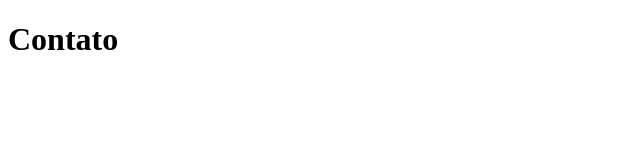
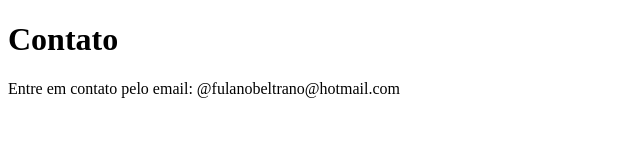
Before and after one commit to arturgomesc/sistema-de-cadastro, a plain HTML site: page contato.html in a window 1280 px wide. Shown: the whole page, without its empty margins (0-640 px from the left). Drawn offline with Linux system fonts and the light colour scheme.

Commit message:
Adicionando prototipo de mensagem de contato

```diff
--- a/contato.html
+++ b/contato.html
@@ -8,5 +8,6 @@
 </head>
 <body>
     <h1 class="titulo">Contato</h1>
+    <p>Entre em contato pelo email: @fulanobeltrano@hotmail.com</p>
 </body>
 </html>
```
